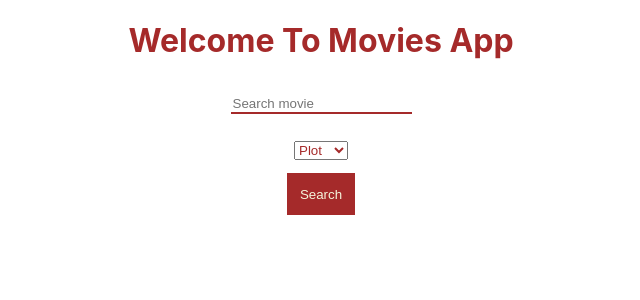
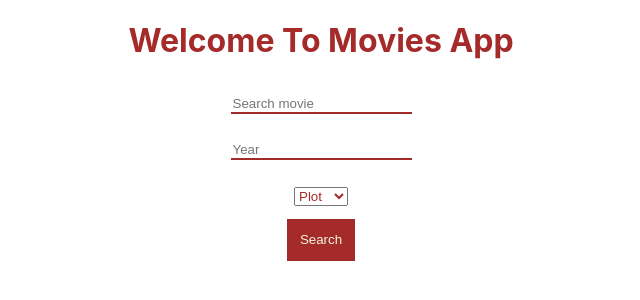
Before and after one commit to bsilakaymak/openmoviedbapp, a React (Create React App) app: page / in a window 1280 px wide. Shown: the top 300 px of the page, without its empty margins (319-959 px from the left). Built offline with nearby package versions, Linux system fonts and the light colour scheme.

Commit message:
added year

```diff
--- a/src/components/MovieApp.jsx
+++ b/src/components/MovieApp.jsx
@@ -11,9 +11,9 @@ const MovieApp = () => {
   const [indexMessage, setIndexMessage] = useState("Welcome To Movies App");
   const [selectedMovie, setSelectedMovie] = useState([]);
 
-  function fetchMovies(title, plot) {
+  function fetchMovies(title, plot, year) {
     setLoading(true);
-    fetch(`https://www.omdbapi.com/?t=${title}&apikey=90c8ee2f${plot}`)
+    fetch(`https://www.omdbapi.com/?apikey=90c8ee2f&t=${title}&${year}&${plot}`)
       .then(res => res.json())
       .then(data => {
         setLoading(false);
--- a/src/components/Search.jsx
+++ b/src/components/Search.jsx
@@ -3,12 +3,13 @@ import React, { useState } from "react";
 const Search = ({ fetchMovies }) => {
   const [value, setValue] = useState("");
   const [plotValue, setPlotValue] = useState("");
+  const [year, setYear] = useState("")
   const submit = e => {
     if (value === "undefined" || value.trim() === "") {
       return alert("Please type a valid input");
     } else {
       e.preventDefault();
-      fetchMovies(value, plotValue);
+      fetchMovies(value, plotValue, year);
       setValue(" ");
     }
   };
@@ -25,6 +26,12 @@ const Search = ({ fetchMovies }) => {
             setValue(e.target.value);
           }}
         />
+        <input
+          placeholder="Year"
+          className="input-area"
+          value={year}
+          onChange={e=>{setYear(e.target.value)}}
+         />
         <select
           className="select-area"
           defaultValue={plotValue}
```
